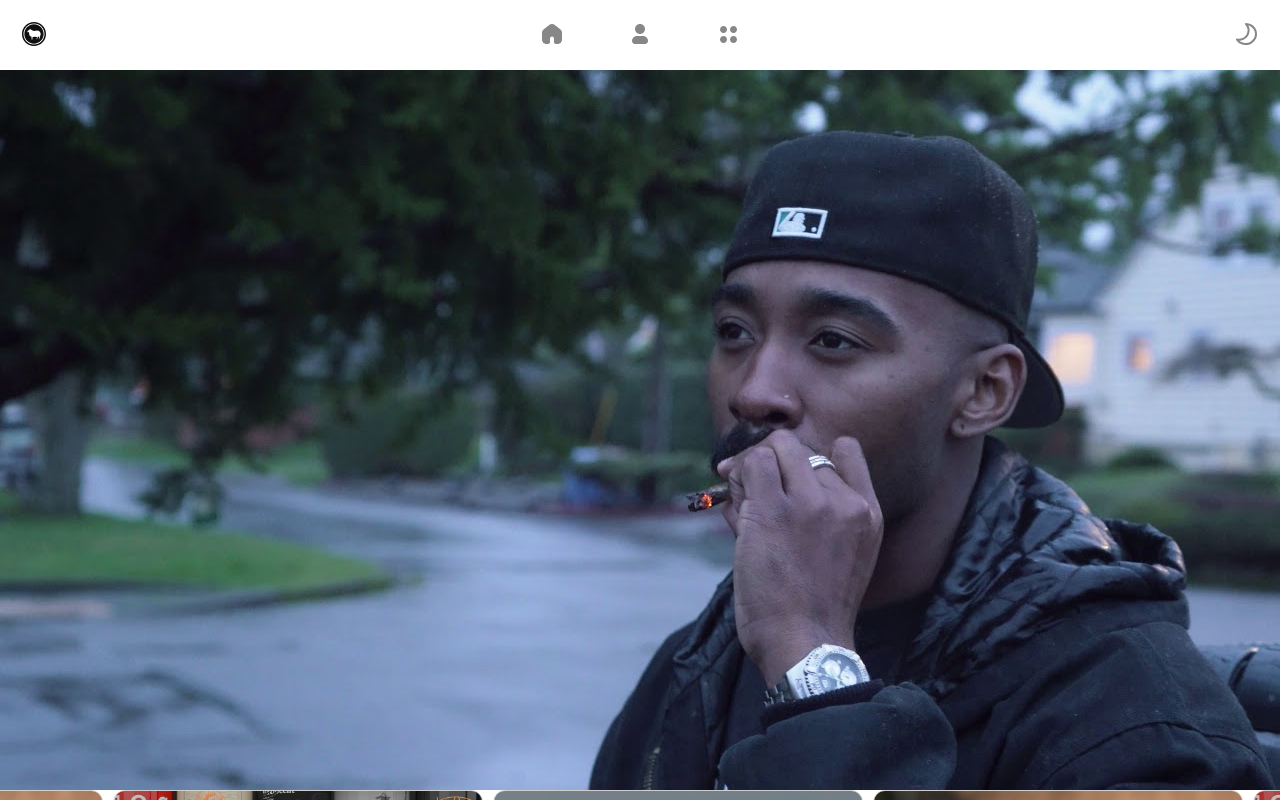
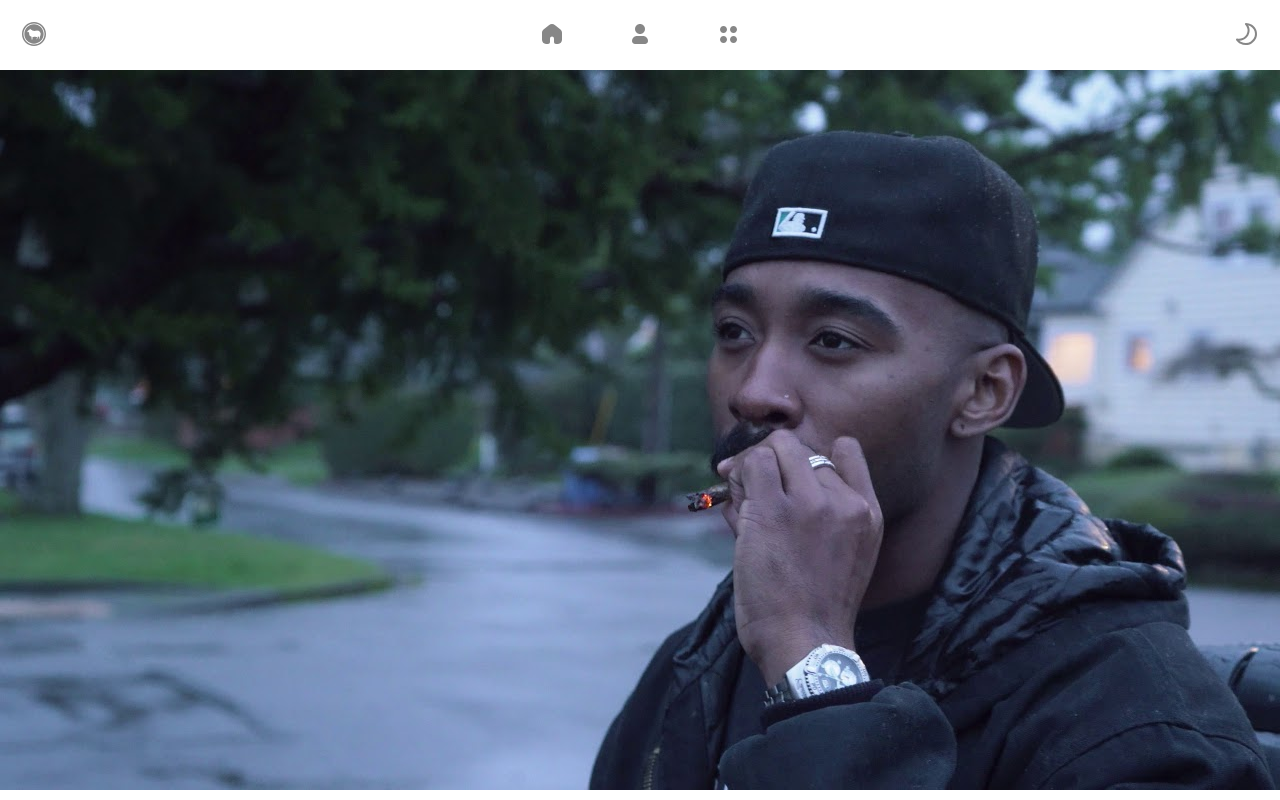
Before and after one commit to Modular-Everything/the-most-radicalist, a Next.js app: page / in a window 1280 px wide. Shown: the top 800 px of the page. Built offline with nearby package versions, Linux system fonts and the light colour scheme.

Commit message:
feat: Add blocks sepearating

```diff
--- a/src/components/PageWrapper/index.tsx
+++ b/src/components/PageWrapper/index.tsx
@@ -46,7 +46,7 @@
   return (
     <>
       <Header theme={[theme, setTheme]} />
-      <main>{children}</main>
+      <main className="blocks">{children}</main>
     </>
   );
 }
--- a/src/styles/globals.css
+++ b/src/styles/globals.css
@@ -85,6 +85,13 @@
   padding-right: 2.2rem;
 }
 
+/* Blocks */
+.blocks {
+  display: flex;
+  flex-direction: column;
+  gap: 11rem;
+}
+
 /* Push first component down below header */
 header ~ main {
   margin-top: var(--header-height);
```
